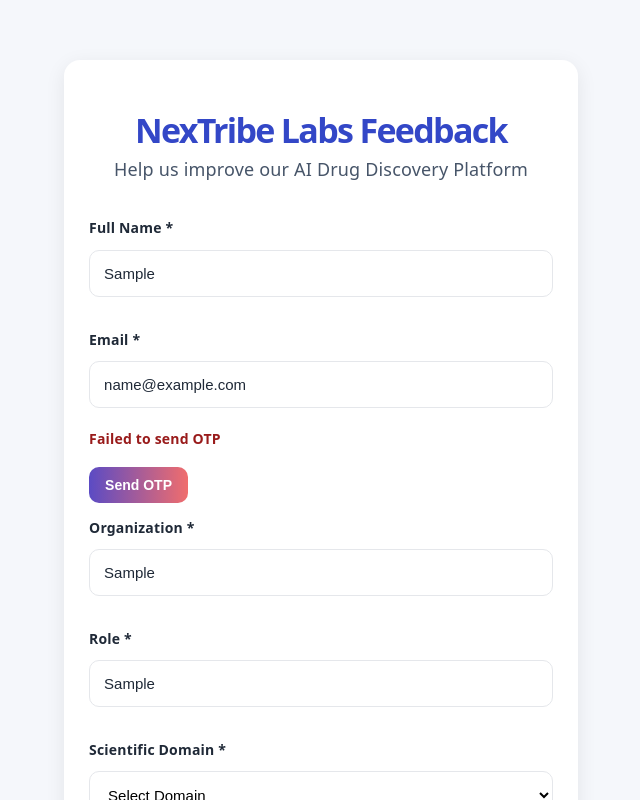
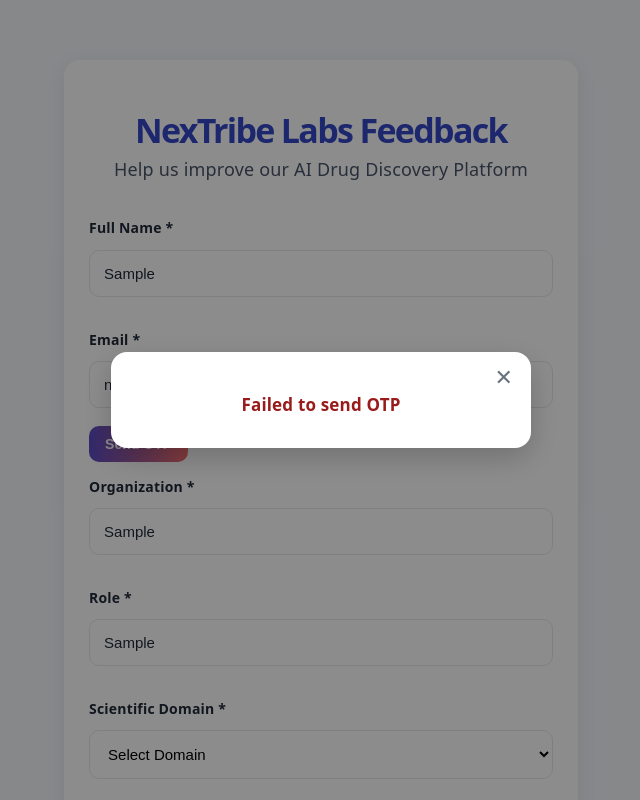
Before and after one commit to Darshan1103/customer-feedback-system, a React app in the folder frontend/: page /feedback in a window 1280 px wide. Both pictures are taken after typing "Sample", "name@example.com", "Sample", "Sample" into the empty fields and a click on the button "Send OTP". Shown: the top 800 px of the page, without its empty margins (319-959 px from the left). Built offline with nearby package versions, Linux system fonts and the light colour scheme; no server answers; the HTML template or start-up script is replaced by a standard one.

Commit message:
Added pop up modal for notification

```diff
--- a/frontend/src/pages/CustomerFeedback.jsx
+++ b/frontend/src/pages/CustomerFeedback.jsx
@@ -66,8 +66,9 @@
   const [otpSent, setOtpSent] = useState(false);
   const [emailVerified, setEmailVerified] = useState(false);
 
-  const [notification, setNotification] = useState("");
-  const [notificationType, setNotificationType] = useState("");
+  const [modalOpen, setModalOpen] = useState(false);
+  const [modalMessage, setModalMessage] = useState("");
+  const [modalType, setModalType] = useState("");
 
   const handleChange = (e) => {
     setFormData({
@@ -91,18 +92,19 @@
     return rating === "Very Poor" || rating === "Poor";
   };
 
+  const showModal = (message, type = "info") => {
+    setModalMessage(message);
+    setModalType(type);
+    setModalOpen(true);
+  };
+
 
 // Function to send OTP
   const sendOtp = async () => {
     try {
 
       if (!formData.email.trim()) {
-          setNotification("Enter email first");
-          setNotificationType("error");
-
-          setTimeout(() => {
-            setNotification("");
-          }, 3000);
+        showModal("Enter email first","error");
         return;
       }
 
@@ -113,12 +115,7 @@
         }
       );
 
-      setNotification(response.data.message);
-      setNotificationType("success");
-
-      setTimeout(() => {
-        setNotification("");
-      }, 3000);
+      showModal(response.data.message,"success");
 
       setOtpSent(true);
 
@@ -126,12 +123,7 @@
 
       console.error(error);
 
-      setNotification("Failed to send OTP");
-      setNotificationType("error");
-
-      setTimeout(() => {
-        setNotification("");
-      }, 3000);
+      showModal("Failed to send OTP","error");
     }
   };
 
@@ -154,23 +146,16 @@
       }
 
     } catch (error) {
-
-      setNotification("Invalid OTP");
-      setNotificationType("error");
-
-      setTimeout(() => {
-        setNotification("");
-      }, 3000);
+      showModal("Invalid OTP","error");
     }
   };
-
 
   const handleSubmit = async () => {
 
     setSuccessMessage("");
 
     if (!emailVerified) {
-      alert("Please verify your email first.");
+      showModal("Please verify your email first","error");
       return;
     }
 
@@ -213,9 +198,7 @@
       )
     )
     {
-      alert(
-        "Please fill all required fields."
-      );
+      showModal("Please fill all the required fields","error");
       return;
     }
 
@@ -236,7 +219,7 @@
 
       (showReasonField(formData.recommendation) && !formData.recommendationReason.trim())
     ) {
-      alert("Please explain the ratings marked as Poor or Very Poor.");
+      showModal("Please explain the reson behind Poor/Very Poor rating","error");
       return;
     }
 
@@ -306,7 +289,7 @@
     }
     catch (error) {
       console.error(error);
-      alert("Error submitting feedback");
+      showModal("Error submitting feedback","error");
       }
   };
 
@@ -348,12 +331,6 @@
           onChange={handleEmailChange}
         />
 
-        {notification && (
-          <div className={`notification ${notificationType}`}>
-            {notification}
-          </div>
-        )}
-
         {!otpSent && (
           <button
             type="button"
@@ -370,8 +347,9 @@
               type="text"
               className="otp-input"
               placeholder="Enter OTP"
+              maxLength={6}
               value={otp}
-              onChange={(e) => setOtp(e.target.value)}
+              onChange={(e) => setOtp(e.target.value.replace(/\D/g, ""))}
             />
             <div className="otp-actions">
             <button
@@ -1078,6 +1056,25 @@
           </a>
         </p>
 
+        {modalOpen && (
+          <div className="modal-overlay">
+            <div className="custom-modal">
+
+              <button
+                className="modal-close"
+                onClick={() => setModalOpen(false)}
+              >
+                ✕
+              </button>
+
+              <div className={`modal-message ${modalType}`}>
+                {modalMessage}
+              </div>
+
+            </div>
+          </div>
+        )}
+
       </div>
     </div>
   );
--- a/frontend/src/styles/Main.css
+++ b/frontend/src/styles/Main.css
@@ -222,17 +222,71 @@
   margin-bottom: 15px;
 }
 
-.notification {
-  text-align: left;
-  font-size: 14px;
-  font-weight: 600;
-  margin-bottom: 15px;
+/* alert box */
+
+.modal-overlay {
+  position: fixed;
+  top: 0;
+  left: 0;
+  width: 100%;
+  height: 100%;
+  background: rgba(0, 0, 0, 0.45);
+  display: flex;
+  justify-content: center;
+  align-items: center;
+  z-index: 9999;
 }
 
-.notification.success {
-  color: #1e8947;
+.custom-modal {
+  position: relative;
+  width: 420px;
+  max-width: 90%;
+  background: white;
+  padding: 30px;
+  border-radius: 16px;
+  box-shadow: 0 10px 30px rgba(0,0,0,0.2);
+  text-align: center;
+  animation: modalFade 0.25s ease;
 }
 
-.notification.error {
+.modal-close {
+  position: absolute;
+  top: 12px;
+  right: 12px;
+  border: none;
+  background: none;
+  font-size: 22px;
+  cursor: pointer;
+  color: #6b7280;
+}
+
+.modal-close:hover {
+  color: #111827;
+}
+
+.modal-message {
+  font-size: 17px;
+  font-weight: 600;
+  color: #1f2937;
+  padding-top: 10px;
+}
+
+.modal-message.success {
+  color: #166534;
+}
+
+.modal-message.error {
   color: #991b1b;
 }
+
+@keyframes modalFade {
+  from {
+    opacity: 0;
+    transform: scale(0.95);
+  }
+
+  to {
+    opacity: 1;
+    transform: scale(1);
+  }
+}
```
